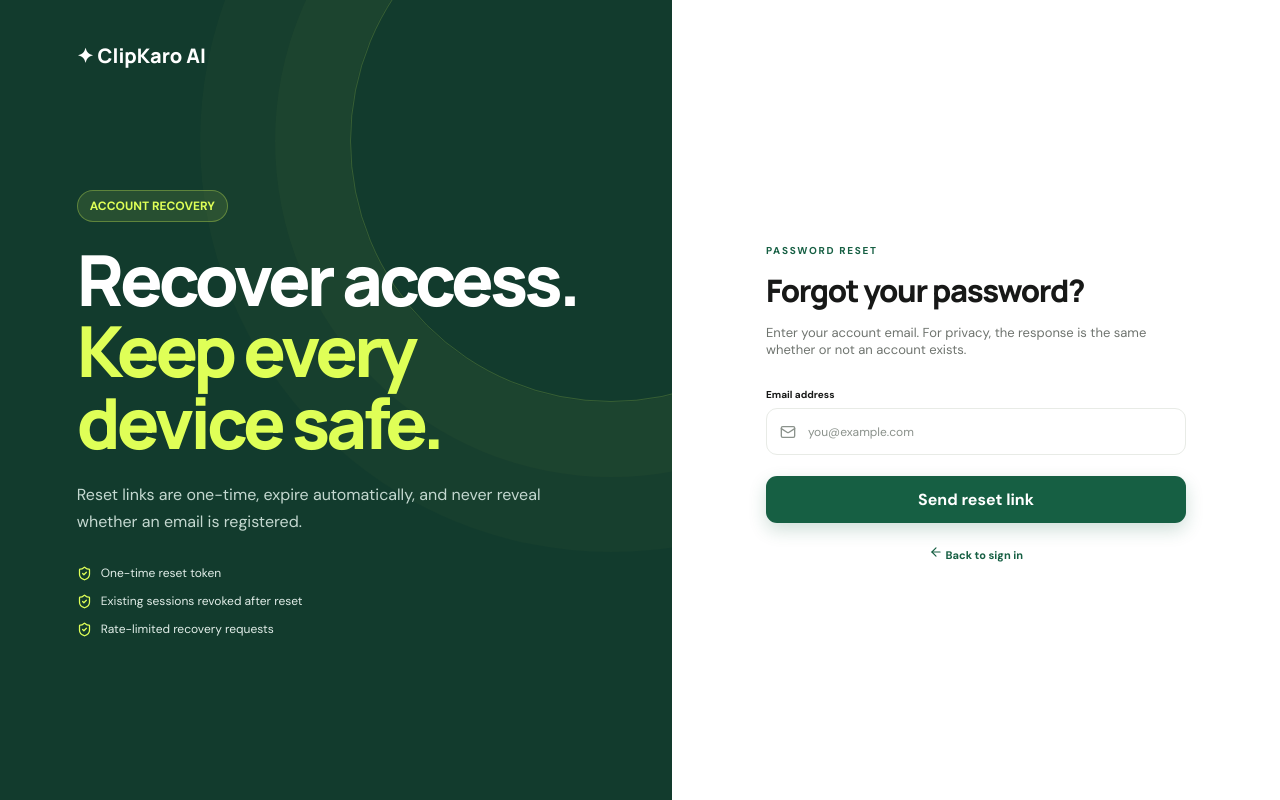
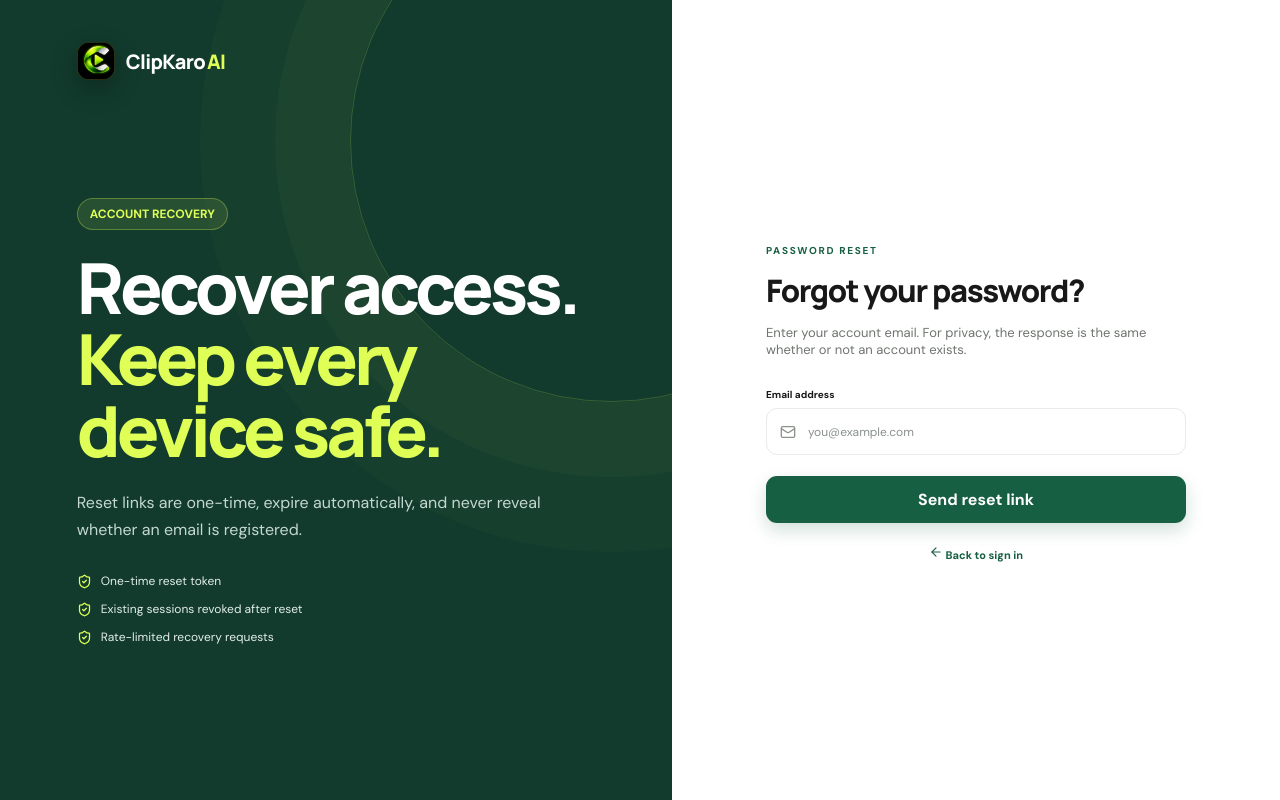
Before and after one commit to faikmulla6-cpu/Clipkaro, a Next.js app in the folder frontend/: page /forgot-password in a window 1280 px wide. Built offline with nearby package versions, Linux system fonts and the light colour scheme; no server answers.

Commit message:
Align password recovery with current ClipKaro branding

```diff
--- a/frontend/app/forgot-password/page.tsx
+++ b/frontend/app/forgot-password/page.tsx
@@ -1,5 +1,6 @@
 "use client";
 
+import { Logo } from "@/components/Logo";
 import { postJSON } from "@/lib/api";
 import { ArrowLeft, Loader2, Mail, ShieldCheck } from "lucide-react";
 import Link from "next/link";
@@ -28,7 +29,7 @@ export default function ForgotPasswordPage() {
   return (
     <div className="auth-page">
       <div className="auth-visual">
-        <Link href="/" className="auth-brand">✦ ClipKaro AI</Link>
+        <div className="auth-brand"><Logo light /></div>
         <div className="auth-story">
           <span className="eyebrow dark">ACCOUNT RECOVERY</span>
           <h1>Recover access.<br/><em>Keep every device safe.</em></h1>
@@ -43,7 +44,7 @@ export default function ForgotPasswordPage() {
 
       <div className="auth-panel">
         <div className="auth-card">
-          <Link href="/" className="auth-mobile-logo">✦ ClipKaro AI</Link>
+          <div className="auth-mobile-logo"><Logo /></div>
           <span className="auth-kicker">PASSWORD RESET</span>
           <h2>{sent ? "Check your email" : "Forgot your password?"}</h2>
           <p>
@@ -53,13 +54,13 @@ export default function ForgotPasswordPage() {
           </p>
 
           {!sent && (
-            <form onSubmit={submit}>
+            <form onSubmit={submit} autoComplete="on">
               <label>
                 <span>Email address</span>
-                <div className="input-icon"><Mail size={16}/><input name="email" type="email" placeholder="you@example.com" required/></div>
+                <div className="input-icon"><Mail size={16}/><input name="email" type="email" inputMode="email" autoComplete="email" placeholder="you@example.com" required/></div>
               </label>
-              {error && <div className="form-error">{error}</div>}
-              <button className="primary-btn auth-submit" disabled={busy}>
+              {error && <div className="form-error" role="alert">{error}</div>}
+              <button type="submit" className="primary-btn auth-submit" disabled={busy}>
                 {busy ? <><Loader2 className="spin" size={17}/> Sending…</> : "Send reset link"}
               </button>
             </form>
```
